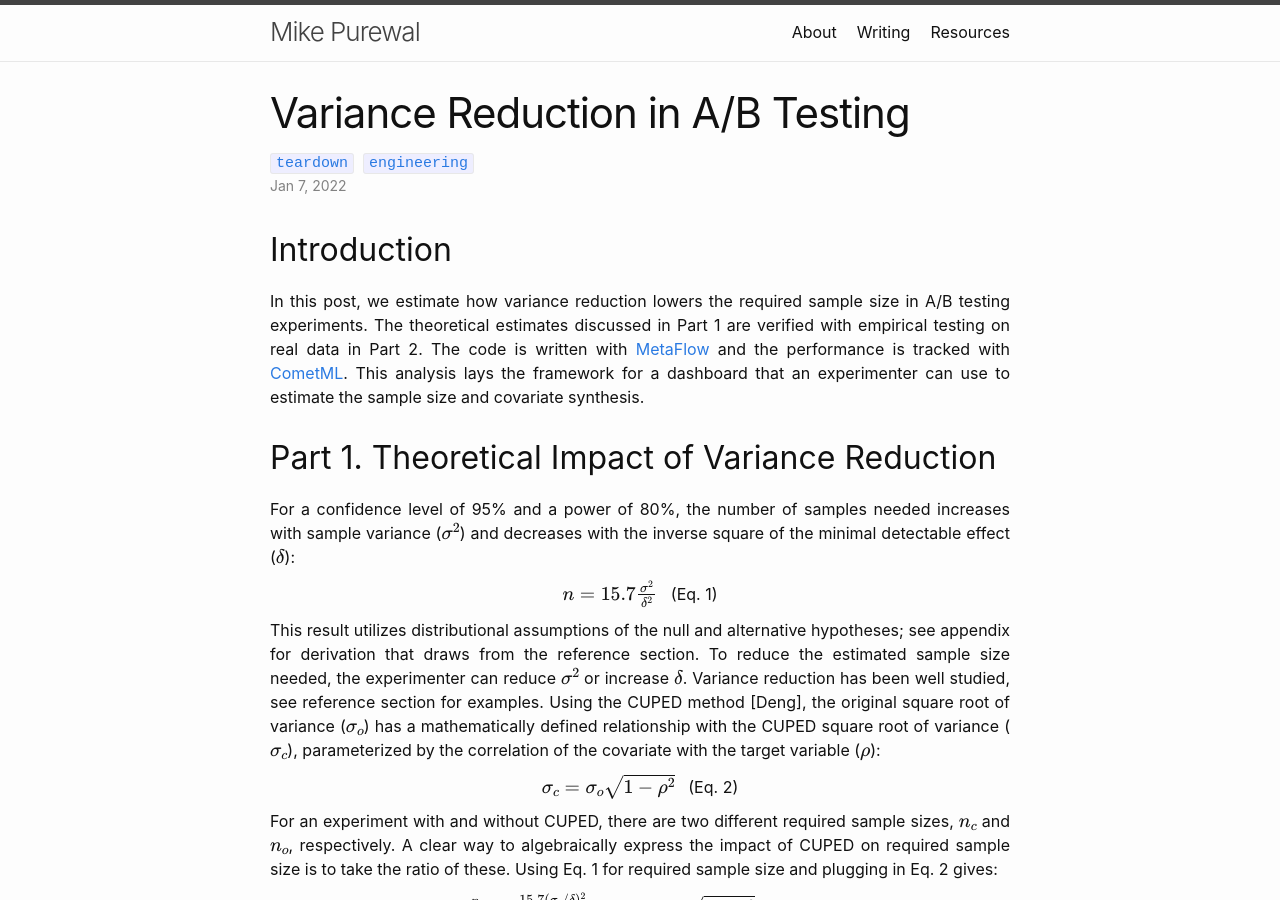
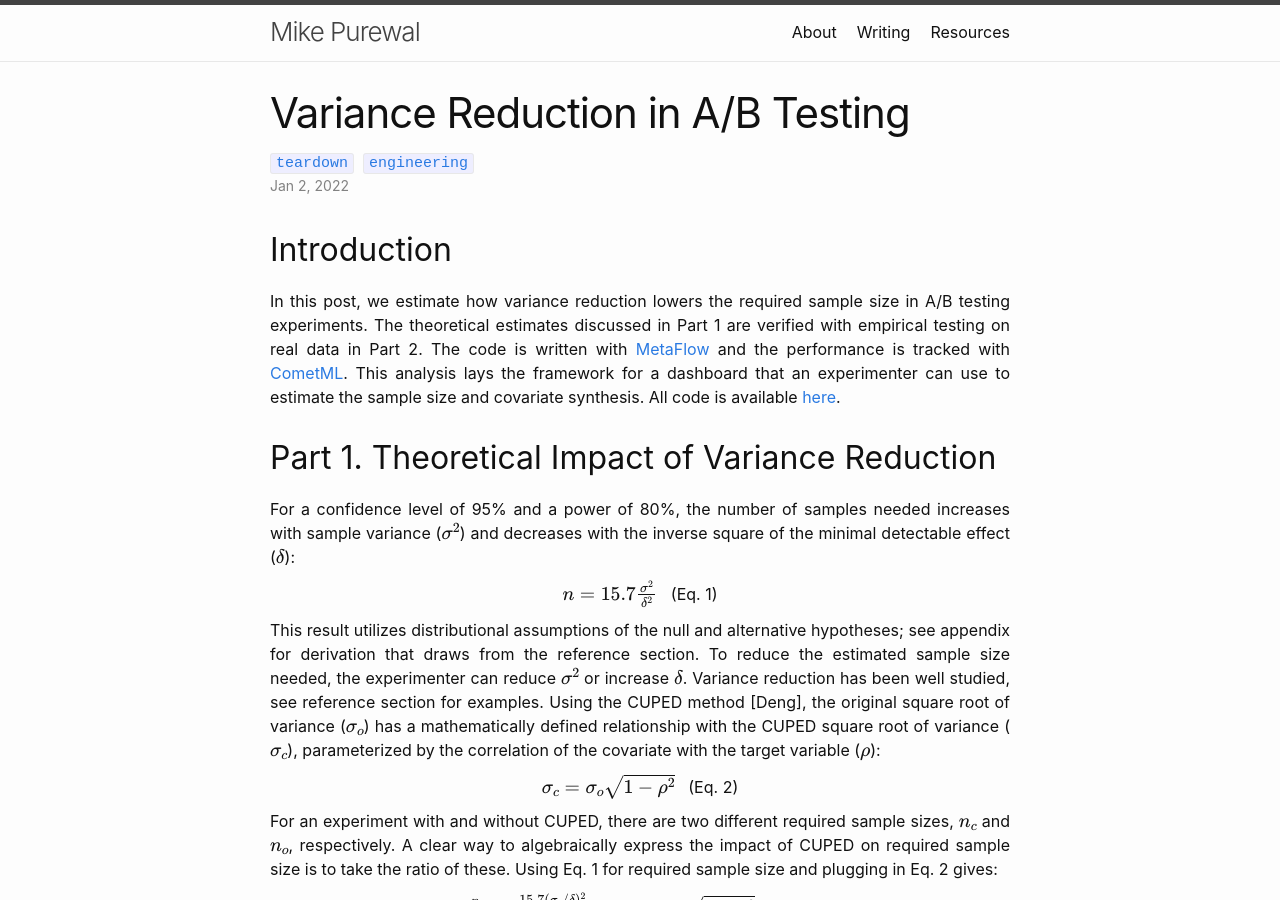
Before and after one commit to meninder/amplify-website, a Jekyll site: the page built from _posts/2022-01-02-variance-reduction-in-ab-testing.html, in a window 1280 px wide and 900 px high. Built offline with Jekyll 4.4.1, drawn with Linux system fonts in a browser that asks for light colours; formulas are drawn with MathJax 3.

Commit message:
added github link

```diff
--- a/_posts/2022-01-07-variance-reduction-in-ab-testing.html
+++ b/_posts/2022-01-02-variance-reduction-in-ab-testing.html
@@ -15,7 +15,8 @@
         is
         written with <a href="https://metaflow.org/">MetaFlow</a> and the performance is tracked with <a
             href="https://www.comet.ml/site/">CometML</a>. This analysis lays the framework for a dashboard
-        that an experimenter can use to estimate the sample size and covariate synthesis.
+        that an experimenter can use to estimate the sample size and covariate synthesis.  All code is available <a
+            href="https://github.com/meninder/variance-reduction-in-ab-testing">here</a>.
     </div>
 </div>
 
```
Also changed, not shown: other parts of _posts/2022-01-02-variance-reduction-in-ab-testing.html (+1 -1 lines).
